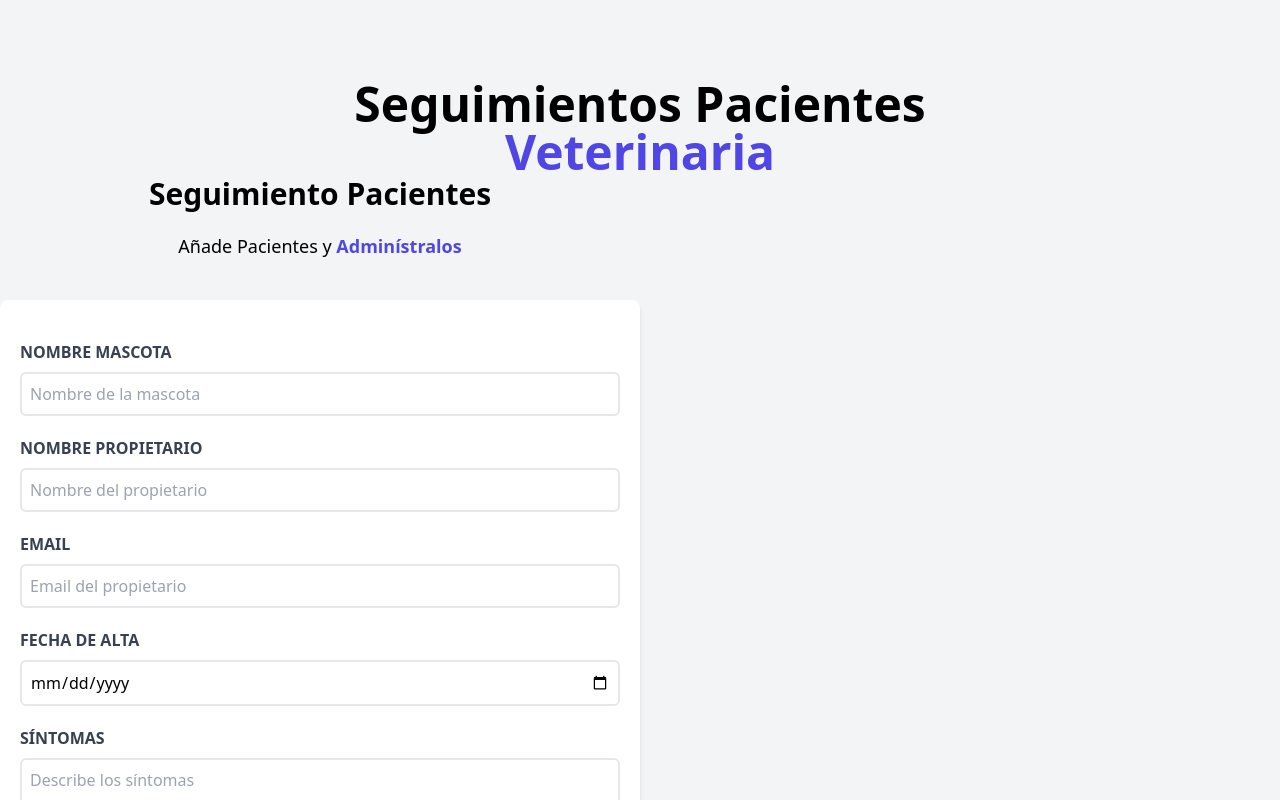
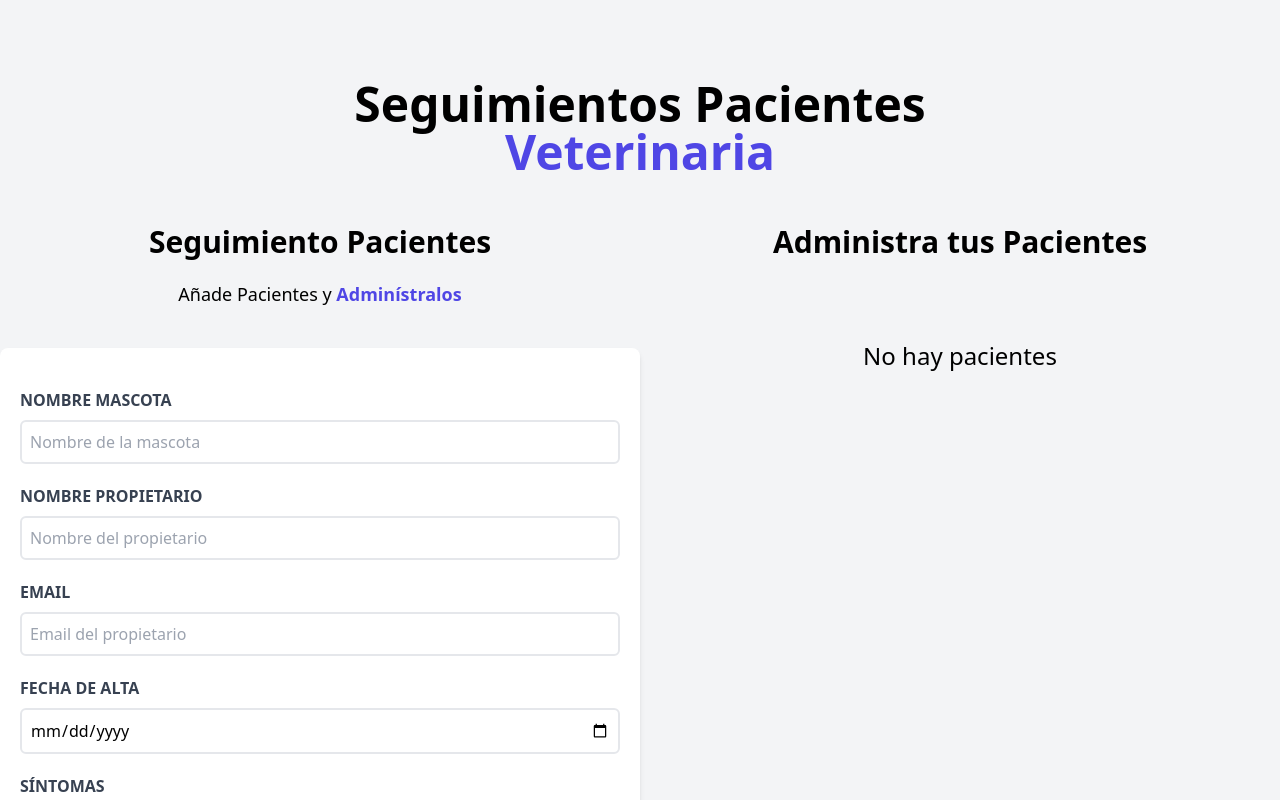
Before and after one commit to milenaap/admin-pacientes, a Vue app: page / in a window 1280 px wide. Shown: the top 800 px of the page. Built offline with nearby package versions, Linux system fonts and the light colour scheme.

Commit message:
add alert

```diff
--- a/src/App.vue
+++ b/src/App.vue
@@ -1,14 +1,45 @@
 <script setup>
+import {ref, reactive} from 'vue';
 import Header from './components/Header.vue';
 import Formulario from './components/Formulario.vue';
+
+const pacientes = ref([]);
+
+const paciente = reactive({
+    nombre: '',
+    propietario: '',
+    email: '',
+    alta: '',
+    sintomas: ''
+})
 
 </script>
 
 <template>
   <div class="container mx-auto mt-20">
     <Header />
-    <div class="mt-12-md:flex">
-      <Formulario />
+    <div class="mt-12 md:flex">
+      <Formulario
+        v-model:nombre="paciente.nombre"
+        v-model:propietario="paciente.propietario"
+        v-model:email="paciente.email"
+        v-model:alta="paciente.alta"
+        v-model:sintomas="paciente.sintomas"
+
+      />
+
+      <div class="md:w-1/2 md:h-screen overflow-y-auto">
+
+        <h3 class="font-black text-3xl text-center">Administra tus Pacientes</h3>
+
+        <div v-if="pacientes.length > 0">
+
+
+        </div>
+        <p v-else class="mt-20 text-center text-2xl">No hay pacientes</p>
+
+
+      </div>
     </div>
   </div>
 </template>
--- /dev/null
+++ b/src/components/Alerta.vue
@@ -0,0 +1,23 @@
+<template>
+    <div
+        :class="[isError ? 'bg-red-500' : 'bg-green-500']"
+        class="text-white text-center p-3 uppercase font-bold mb-3 rounded-md bg-red-500"
+    >
+        {{alerta.mensaje}}
+    </div>
+</template>
+
+<script setup>
+    import {computed} from 'vue';
+
+    const props = defineProps({
+        alerta: {
+            type: Object,
+            required: true
+        }
+    })
+
+    const isError = computed(()=> {
+        return props.alerta.tipo === 'error'
+    })
+</script>
--- a/src/components/Formulario.vue
+++ b/src/components/Formulario.vue
@@ -7,116 +7,76 @@
             <span class="text-indigo-600 font-bold">Adminístralos</span>
         </p>
 
-        <form
-            class="bg-white shadow-md rounded-lg py-10 px-5 mb-10"
-            @submit.prevent="validar"
-        >
 
-            <!-- Begin Input -->
+        <form class="bg-white shadow-md rounded-lg py-10 px-5 mb-10" @submit.prevent="validar">
+
+
+            <!-- Begin Input nombre mascota-->
             <div class="mb-5">
-                <label
-                    for="mascota"
-                    class="block text-gray-700 uppercase font-bold"
-
-                >
+                <label for="mascota" class="block text-gray-700 uppercase font-bold">
                     Nombre Mascota
                 </label>
 
-                <input
-                    id="mascota"
-                    type="text"
-                    placeholder="Nombre de la mascota"
+                <input id="mascota" type="text" placeholder="Nombre de la mascota"
                     class="border-2 w-full p-2 mt-2 placeholder-gray-400 rounded-md"
-                    v-model="paciente.nombre"
+                    @input="$emit('update:nombre', $event.target.value)"
                 />
             </div>
             <!-- end Input -->
 
-             <!-- Begin Input -->
+            <!-- Begin Input nombre propietario-->
             <div class="mb-5">
-                <label
-                    for="propietario"
-                    class="block text-gray-700 uppercase font-bold"
-                >
+                <label for="propietario" class="block text-gray-700 uppercase font-bold">
                     Nombre Propietario
                 </label>
 
-                <input
-                    id="propietario"
-                    type="text"
-                    placeholder="Nombre del propietario"
-                    class="border-2 w-full p-2 mt-2 placeholder-gray-400 rounded-md"
-                    v-model="paciente.propietario"
-                />
+                <input id="propietario" type="text" placeholder="Nombre del propietario"
+                    class="border-2 w-full p-2 mt-2 placeholder-gray-400 rounded-md" />
             </div>
             <!-- end Input -->
 
-            <!-- Begin Input -->
+            <!-- Begin Input email-->
             <div class="mb-5">
-                <label
-                    for="email"
-                    class="block text-gray-700 uppercase font-bold"
-                >
+                <label for="email" class="block text-gray-700 uppercase font-bold">
                     Email
                 </label>
 
-                <input
-                    id="email"
-                    type="email"
-                    placeholder="Email del propietario"
-                    class="border-2 w-full p-2 mt-2 placeholder-gray-400 rounded-md"
-                    v-model="paciente.email"
-                />
+                <input id="email" type="email" placeholder="Email del propietario"
+                    class="border-2 w-full p-2 mt-2 placeholder-gray-400 rounded-md" />
             </div>
             <!-- end Input -->
 
-            <!-- Begin Input -->
+            <!-- Begin Input alta-->
             <div class="mb-5">
-                <label
-                    for="alta"
-                    class="block text-gray-700 uppercase font-bold"
-
-                >
-                   Fecha de Alta
+                <label for="alta" class="block text-gray-700 uppercase font-bold">
+                    Fecha de Alta
                 </label>
 
-                <input
-                    id="alta"
-                    type="date"
-                    class="border-2 w-full p-2 mt-2 placeholder-gray-400 rounded-md"
-                    v-model="paciente.alta"
-                />
+                <input id="alta" type="date" class="border-2 w-full p-2 mt-2 placeholder-gray-400 rounded-md"
+                     />
             </div>
             <!-- end Input -->
 
-            <!-- Begin Input -->
+            <!-- Begin Input sintomas-->
             <div class="mb-5">
-                <label
-                    for="sintomas"
-                    class="block text-gray-700 uppercase font-bold"
-
-                >
-                   Síntomas
+                <label for="sintomas" class="block text-gray-700 uppercase font-bold">
+                    Síntomas
                 </label>
 
-                <textarea
-                    id="sintomas"
-                    placeholder="Describe los síntomas"
-                    class="border-2 w-full p-2 mt-2 placeholder-gray-400 rounded-md h-40"
-                    v-model="paciente.sintomas"
-                />
+                <textarea id="sintomas" placeholder="Describe los síntomas"
+                    class="border-2 w-full p-2 mt-2 placeholder-gray-400 rounded-md h-40"/>
             </div>
             <!-- end Input -->
 
-            <input
-                type="submit"
+
+            <input type="submit"
                 class="bg-indigo-600 w-full p-3 text-white uppercase font-bold hover:bg-indigo-700 cursor-pointer transition-colors"
-                value="Registrar Paciente"
+                value="Registrar Paciente" />
 
-            />
+            <div class="mt-5">
 
-
-
+                <Alerta v-if="alerta.mensaje" :alerta="alerta" />
+            </div>
 
         </form>
 
@@ -124,17 +84,33 @@
 </template>
 
 <script setup>
-    import { reactive } from 'vue';
+import { reactive } from 'vue';
+import Alerta from './Alerta.vue';
 
-    const paciente = reactive({
-        nombre: '',
-        propietario: '',
-        email: '',
-        alta: '',
-        sintomas: ''
-    })
+const alerta = reactive({
+    tipo: '',
+    mensaje: ''
 
-    const validar = () => {
-        console.log('validando')
+})
+
+defineEmits(['update:nombre'])
+
+const props = defineProps({
+    nombre: {
+        type: String,
+        required:true
     }
+})
+
+
+const validar = () => {
+
+    if (Object.values(paciente).includes('')) {
+        alerta.mensaje = 'Todos los campos son obligatorios'
+        alerta.tipo = 'error'
+        return
+    }
+
+    console.log('agregando')
+}
 </script>
```
